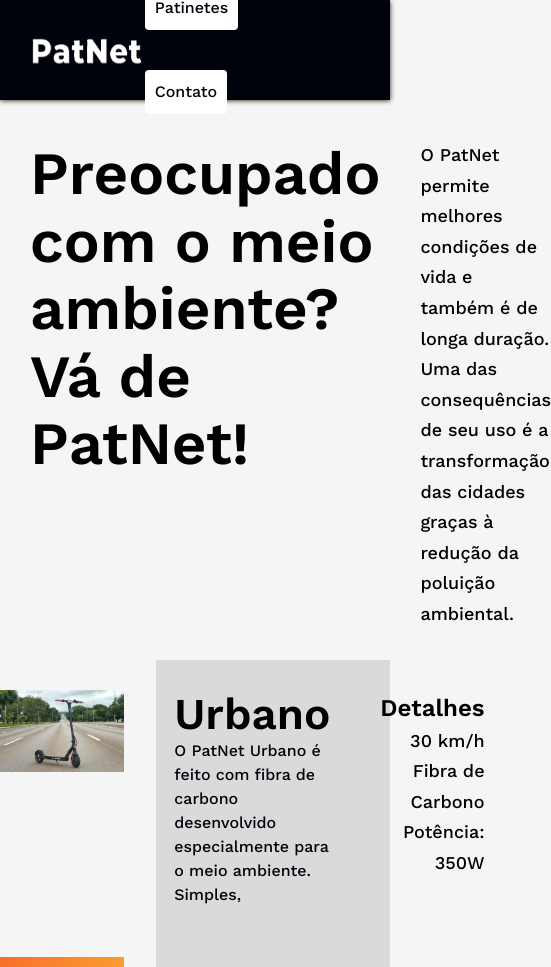
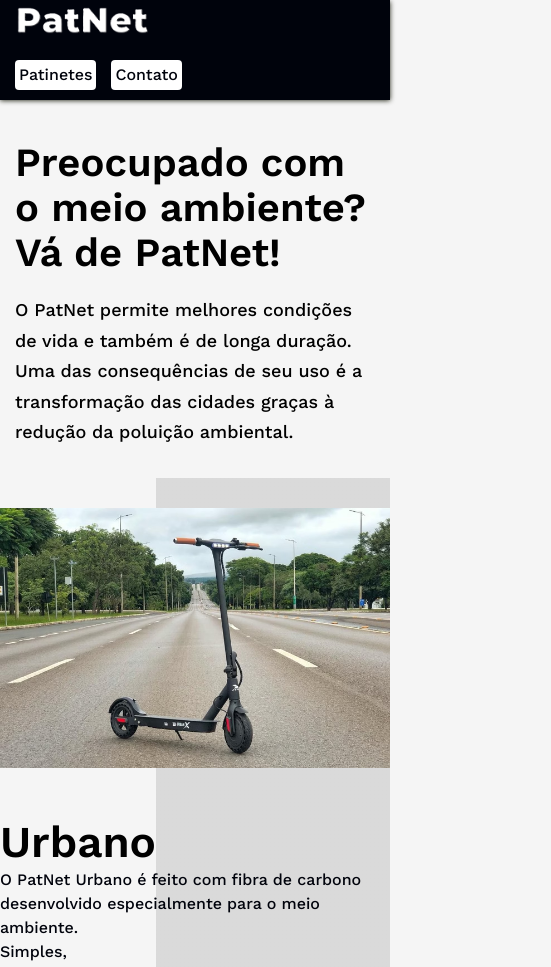
Before and after one commit to larissamd/Patinetes, a plain HTML site: page index.html in a window 390 px wide. Shown: the top 967 px of the page, 551 px wide, since content can reach past the window. Drawn offline with nearby package versions, Linux system fonts and the light colour scheme.

Commit message:
responsivo
iniciei a responsividade do .inicio

```diff
--- a/css/global/global.css
+++ b/css/global/global.css
@@ -8,16 +8,17 @@ a {
 }
 html {
   height: 100%;
+  width: auto;
 }
 
 body {
   background-color: var(--cor-3);
   margin: 0px;
-  padding: 0px;
   display: flex;
   flex-direction: column;
   min-height: 100%;
   box-sizing: border-box;
+
 }
 
 h1,
--- a/css/global/header.css
+++ b/css/global/header.css
@@ -9,6 +9,7 @@
   justify-content: space-between;
   align-items: center;
   box-sizing: border-box;
+  flex-wrap: wrap;
 }
 
 .logo img {
@@ -26,8 +27,23 @@
   max-width: max-content;
   display: inline-block;
   border-radius: 4px;
-  padding: 10px;
-  margin-right: 20px;
+  padding: 8px 10px;
   background-color: var(--cor-1);
-  border: 0px;
+  position: relative;
+
 }
+
+@media (max-width: 500px) {
+  .header-nav {
+    gap: 15px;
+    padding-bottom: 10px;
+
+  }
+  .header-nav a {
+    padding: 3px 4px;
+  }
+  .header {
+    flex-direction: column;
+    align-items: initial;
+  }
+}
--- a/css/patinetes/lista-patinetes.css
+++ b/css/patinetes/lista-patinetes.css
@@ -19,6 +19,8 @@
     background-color: var(--cor-3);
 }
 
-.detalhes {
-    text-align: right;
+@media (max-width: 800px) {
+    .lista-patinetes {
+        grid-template-columns: 1fr;
+    }
 }
--- a/css/utilidades/container.css
+++ b/css/utilidades/container.css
@@ -12,12 +12,30 @@
   grid-template-columns: 1fr 1fr;
   gap: 0px 40px;
   justify-self: center;
+  margin-top: 40px;
+
 }
 
 .inicio-titulo {
-  margin-top: 40px;
+  margin-bottom: 40px;
 }
 
-.inicio-texto {
-  margin-top: 40px;
+@media (max-width: 800px) {
+  .inicio{
+    grid-template-columns: 1fr;
+
+  }
+  .inicio-titulo h1 {
+    font-size: 2.5rem;
+  }
+  .inicio-titulo {
+    margin-bottom: 20px;
+  }
 }
+
+@media (max-width: 500px) {
+  .container {
+    padding-left: 15px;
+    padding-right: 15px;
+  }
+}
```
